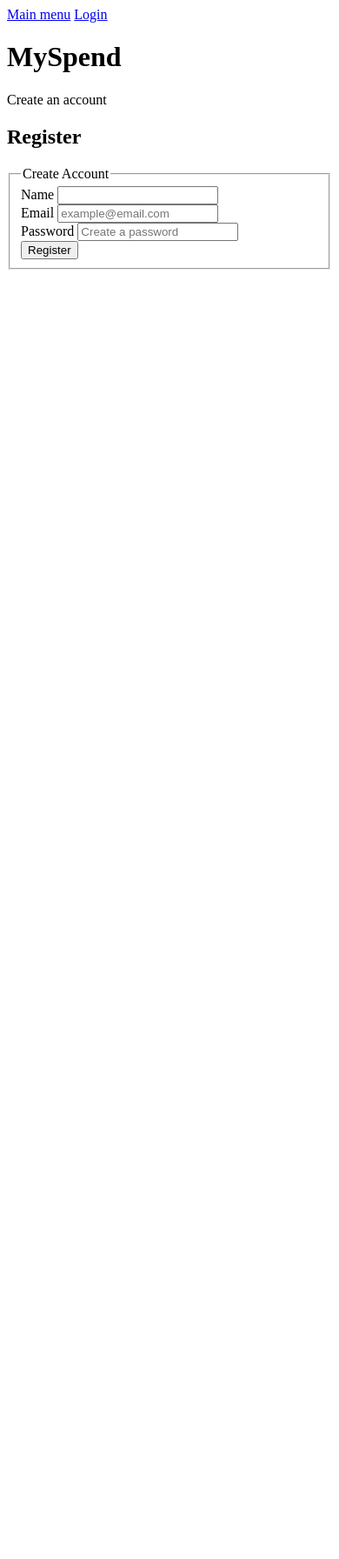
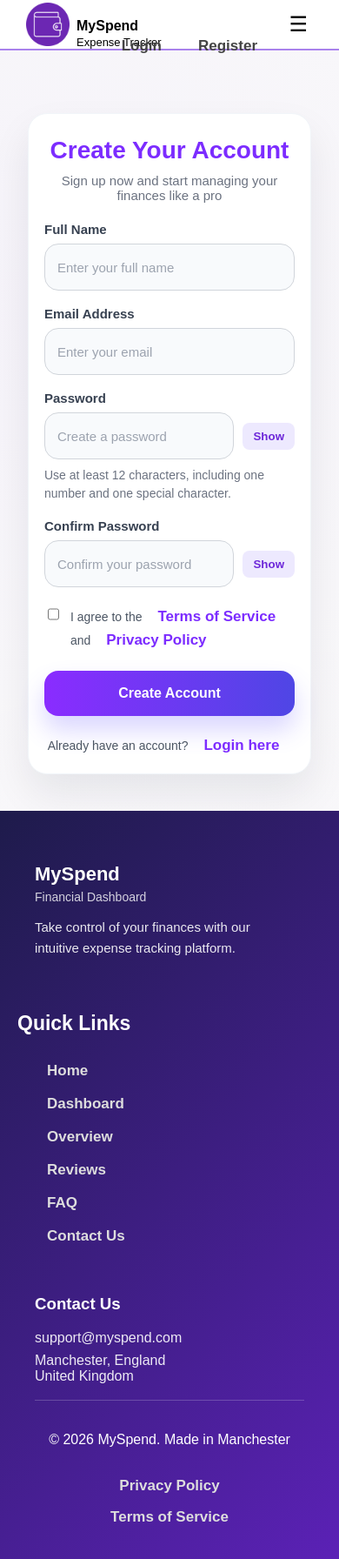
Before and after one commit to Arslanhassan8888/MySpend---A-Personal-Expense-Managment-App, a Flask app: page /register in a window 390 px wide. Shown: the whole page at 87% size. Before the commit the page ends 310 px from the top, so only its background shows below. Run offline with Flask 3, Linux system fonts and the light colour scheme.

Commit message:
Complete secure registration flow with strong validation and improved UX Add delayed success message and redirect to login after successful registration
reuse login process

```diff
--- a/tracker/routes.py
+++ b/tracker/routes.py
@@ -57,54 +57,137 @@ def home():
 @main.route("/register", methods=["GET", "POST"])
 def register():
 
-    error = None  # Initialize error variable to None
-    # If the user submitted the form
+    error = None
+    entered_name = ""
+    entered_email = ""
+
     if request.method == "POST":
 
-        # Get form data from the registration form
-        name = request.form["name"].strip()  # Remove leading/trailing whitespace from name input
-        email = request.form["email"].strip().lower()  # Remove leading/trailing whitespace and convert to lowercase
-        password = request.form["password"]
+        entered_name = request.form.get("name", "").strip()
+        entered_email = request.form.get("email", "").strip().lower()
+        password = request.form.get("password", "")
+        confirm_password = request.form.get("confirm_password", "")
+        agree_terms = request.form.get("agree_terms")
 
-        # Connect to database
+        # REQUIRED FIELDS
+        if entered_name == "" or entered_email == "" or password == "" or confirm_password == "":
+            error = "Please fill in all fields."
+            return render_template(
+                "register.html",
+                error=error,
+                entered_name=entered_name,
+                entered_email=entered_email
+            )
+
+        # TERMS CHECKBOX
+        if not agree_terms:
+            error = "You must agree to the Terms of Service and Privacy Policy."
+            return render_template(
+                "register.html",
+                error=error,
+                entered_name=entered_name,
+                entered_email=entered_email
+            )
+
+        # SIMPLE EMAIL VALIDATION
+        if "@" not in entered_email or "." not in entered_email:
+            error = "Please enter a valid email address."
+            return render_template(
+                "register.html",
+                error=error,
+                entered_name=entered_name,
+                entered_email=entered_email
+            )
+
         conn = get_db_connection()
         cursor = conn.cursor()
 
-       # Check if the email already exists "? mean parameterized query to prevent SQL injection" means that the value of email will be safely inserted into the SQL query,
-       # preventing malicious input from breaking the query or accessing unauthorized data. The actual value of email is passed as a tuple (email,) to the execute method,
-       # which ensures that it is treated as a parameter rather than part of the SQL command.
+        # CHECK IF EMAIL ALREADY EXISTS
         existing_user = cursor.execute(
             "SELECT * FROM users WHERE email = ?",
-            (email,) # Note the comma to make it a tuple
-        ).fetchone() # fetchone() retrieves the first row of the result, or None if there are no results.
+            (entered_email,)
+        ).fetchone()
 
-        # If email exists, show error message
         if existing_user:
-            conn.close()  # Close the database connection
-            error = "Email already registered"
-            return render_template("register.html", error=error)   # Render the registration page with the error message
-
-        else:
-            # Hash the password
-            password_hash = generate_password_hash(password)
-
-            # Insert new user into database
-            cursor.execute(
-                "INSERT INTO users (name, email, password_hash) VALUES (?, ?, ?)",
-                (name, email, password_hash)
+            conn.close()
+            error = "Email already registered."
+            return render_template(
+                "register.html",
+                error=error,
+                entered_name=entered_name,
+                entered_email=entered_email
             )
 
-        # Save changes
+        # PASSWORD MATCH
+        if password != confirm_password:
+            conn.close()
+            error = "Passwords do not match."
+            return render_template(
+                "register.html",
+                error=error,
+                entered_name=entered_name,
+                entered_email=entered_email
+            )
+
+        # PASSWORD RULES
+        has_number = any(char.isdigit() for char in password)
+        has_special = any(not char.isalnum() for char in password)
+
+        if len(password) < 12:
+            conn.close()
+            error = "Password must be at least 12 characters long."
+            return render_template(
+                "register.html",
+                error=error,
+                entered_name=entered_name,
+                entered_email=entered_email
+            )
+
+        if not has_number:
+            conn.close()
+            error = "Password must contain at least one number."
+            return render_template(
+                "register.html",
+                error=error,
+                entered_name=entered_name,
+                entered_email=entered_email
+            )
+
+        if not has_special:
+            conn.close()
+            error = "Password must contain at least one special character."
+            return render_template(
+                "register.html",
+                error=error,
+                entered_name=entered_name,
+                entered_email=entered_email
+            )
+
+        password_hash = generate_password_hash(password)
+
+        cursor.execute(
+            "INSERT INTO users (name, email, password_hash) VALUES (?, ?, ?)",
+            (entered_name, entered_email, password_hash)
+        )
+
         conn.commit()
-
-        # Close connection
         conn.close()
 
-       # After successful registration, redirect to a success page or login page
-        return render_template("register_success.html")
+        success = "Registration completed successfully. Redirecting to login page..."
 
-    # If user simply opened /register page
-    return render_template("register.html", error=error)
+        return render_template(
+            "register.html",
+            success=success,
+            entered_name="",
+            entered_email=""
+        )
+
+    return render_template(
+        "register.html",
+        error=error,
+        entered_name=entered_name,
+        entered_email=entered_email
+    )
 
 # Login route handles both:
 # - displaying the login page
--- /dev/null
+++ b/tracker/static/css/register.css
@@ -0,0 +1,70 @@
+/* =========================
+   REGISTER PAGE
+========================= */
+
+.register-hint {
+    margin: 8px 0 0;
+    font-size: 13px;
+    line-height: 1.5;
+    color: #6b7280;
+}
+
+.register-check-row {
+    margin-top: 2px;
+}
+
+.register-check {
+    display: inline-flex;
+    align-items: flex-start;
+    gap: 10px;
+    font-size: 15px;
+    line-height: 1.6;
+    color: #4b5563;
+    cursor: pointer;
+}
+
+.register-check input {
+    width: 18px;
+    height: 18px;
+    margin-top: 2px;
+    accent-color: #7c2cff;
+}
+
+.register-check a {
+    color: #7c2cff;
+    font-weight: 700;
+    text-decoration: none;
+}
+
+.register-check a:hover {
+    text-decoration: underline;
+}
+
+.login-message-success {
+    background: #ecfdf5;
+    color: #15803d;
+    border: 1px solid #bbf7d0;
+}
+
+
+/* =========================
+   TABLET
+========================= */
+
+@media (max-width: 900px) {
+    .register-hint,
+    .register-check {
+        font-size: 14px;
+    }
+}
+
+/* =========================
+   MOBILE
+========================= */
+
+@media (max-width: 600px) {
+    .register-hint,
+    .register-check {
+        font-size: 14px;
+    }
+}
--- a/tracker/static/js/general.js
+++ b/tracker/static/js/general.js
@@ -396,21 +396,27 @@ document.addEventListener("DOMContentLoaded", function () {
     });
 });
 
-/* ================= PASSWORD TOGGLE in LOGIN FORM ================== */
+/* ================= PASSWORD TOGGLE in LOGIN  and REGISTER FORM ================== */
 
-const toggleBtn = document.getElementById("toggle-password");
-const passwordInput = document.getElementById("password");
 
-if (toggleBtn && passwordInput) {
-    toggleBtn.addEventListener("click", function () {
+function setupPasswordToggle(buttonId, inputId) {
+    const button = document.getElementById(buttonId);
+    const input = document.getElementById(inputId);
 
-        if (passwordInput.type === "password") {
-            passwordInput.type = "text";
-            toggleBtn.textContent = "Hide";
+    if (!button || !input) {
+        return;
+    }
+
+    button.addEventListener("click", function () {
+        if (input.type === "password") {
+            input.type = "text";
+            button.textContent = "Hide";
         } else {
-            passwordInput.type = "password";
-            toggleBtn.textContent = "Show";
+            input.type = "password";
+            button.textContent = "Show";
         }
-
     });
 }
+
+setupPasswordToggle("toggle-password", "password");
+setupPasswordToggle("toggle-confirm-password", "confirm_password");
--- a/tracker/templates/register.html
+++ b/tracker/templates/register.html
@@ -1,68 +1,126 @@
-<!DOCTYPE html>
-<html lang="en">
-    <head>
-        <meta charset="UTF-8">
-        <meta name="viewport" content="width=device-width, initial-scale=1.0">
-        <title>Register | MySpend</title>
-    </head>
-    <body>
-        <header>
-            <nav>
-                <a href="/">Main menu</a>
-                <a href="/login">Login</a>
-            </nav>
-            <h1>MySpend</h1>
-            <p>Create an account</p>
-        </header>
-        <main>
-            <section>
-                <h2>Register</h2>
-                <!-- Show error message if one exists
-                jinja2  template -->
+{% extends "base.html" %}
+
+{% block title %}Register{% endblock %}
+
+{% block css %}
+<link rel="stylesheet" href="{{ url_for('static', filename='css/register.css') }}">
+<link rel="stylesheet" href="{{ url_for('static', filename='css/login.css') }}">
+{% endblock %}
+
+{% block content %}
+<section class="login-shell">
+    <article class="login-form-card" aria-labelledby="register-form-title">
+        <section class="login-form-header">
+            <h1 id="register-form-title">Create Your Account</h1>
+            <p>Sign up now and start managing your finances like a pro</p>
+        </section>
+
         {% if error %}
-                <p role="alert" style="color: red;">{{ error }}</p>
+        <p class="login-message login-message-error" role="alert">{{ error }}</p>
         {% endif %}
-                <!-- Registration form -->
-                <form method="POST">
+
+        {% if success %}
+        <p class="login-message login-message-success" role="status">{{ success }}</p>
+        {% endif %}
+
+        <form
+            method="POST"
+            action="/register"
+            class="login-form"
+            novalidate
+        >
             <input type="hidden" name="csrf_token" value="{{ csrf_token() }}">
 
-                    <fieldset>
-                        <legend>Create Account</legend>
-                        <!-- Name field -->
-                        <div>
-                            <label>Name</label>
-                            <input type="text" name="name" required>
-                        </div>
-                        <!-- Email field -->
-                        <div>
-                            <label for="email">Email</label>
+            <section class="login-field">
+                <label for="name">Full Name</label>
                 <input
-                                type="email"
+                    id="name"
+                    name="name"
+                    type="text"
+                    required
+                    autocomplete="name"
+                    placeholder="Enter your full name"
+                    value="{{ entered_name or '' }}"
+                >
+            </section>
+
+            <section class="login-field">
+                <label for="email">Email Address</label>
+                <input
                     id="email"
                     name="email"
+                    type="email"
                     required
                     autocomplete="email"
-                                placeholder="example@email.com"
+                    placeholder="Enter your email"
+                    value="{{ entered_email or '' }}"
                 >
-                        </div>
-                        <!-- Password field -->
-                        <div>
+            </section>
+
+            <section class="login-field">
                 <label for="password">Password</label>
+                <section class="login-password-wrap">
                     <input
-                                type="password"
                         id="password"
                         name="password"
+                        type="password"
                         required
+                        autocomplete="new-password"
                         placeholder="Create a password"
                     >
-                        </div>
-                        <!-- Submit button -->
-                        <div>
-                            <button type="submit"> Register</button>
-                        </div>
-                    </fieldset>
+                    <button type="button" id="toggle-password">
+                        Show
+                    </button>
+                </section>
+                <p class="register-hint">
+                    Use at least 12 characters, including one number and one special character.
+                </p>
+            </section>
+
+            <section class="login-field">
+                <label for="confirm_password">Confirm Password</label>
+                <section class="login-password-wrap">
+                    <input
+                        id="confirm_password"
+                        name="confirm_password"
+                        type="password"
+                        required
+                        autocomplete="new-password"
+                        placeholder="Confirm your password"
+                    >
+                    <button type="button" id="toggle-confirm-password">
+                        Show
+                    </button>
+                </section>
+            </section>
+
+            <section class="register-check-row">
+                <label class="register-check" for="agree_terms">
+                    <input id="agree_terms" name="agree_terms" type="checkbox" required>
+                    <span>
+                        I agree to the <a href="#">Terms of Service</a> and <a href="#">Privacy Policy</a>
+                    </span>
+                </label>
+            </section>
+
+            <button type="submit" class="login-submit">Create Account</button>
         </form>
+
+        <section class="login-register">
+            <p>
+                Already have an account?
+                <a href="/login">Login here</a>
+            </p>
         </section>
-        </main>
-    </body>
-</html>
+    </article>
+</section>
+
+{% if success %}
+<script>
+    setTimeout(function () {
+        window.location.href = "{{ url_for('main.login') }}";
+    }, 5000);
+</script>
+{% endif %}
+
+{% endblock %}
```
Also changed, not shown: development-log.md (+4 -0 lines). Lines whose indentation alone changed are shown as unchanged.
